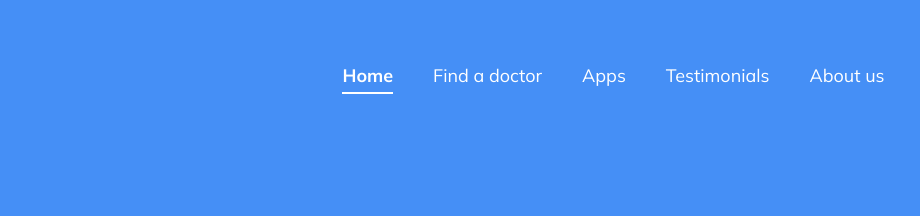
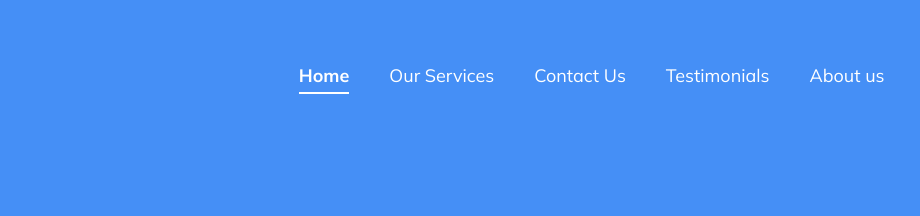
Before and after one commit to codejoygirl/MindfulNeuroCoaching, a plain HTML site: page index.html in a window 1280 px wide. Shown: the top 216 px of the page, 360-1280 px from the left. Drawn offline with nearby package versions, Linux system fonts and the light colour scheme.

Commit message:
Update index.html

```diff
--- a/index.html
+++ b/index.html
@@ -51,10 +51,10 @@
                                         <a href = "#" class = "nav-link text-white nav-active text-nowrap">Home</a>
                                     </li>
                                     <li class = "nav-item">
-                                        <a href = "#" class = "nav-link text-white text-nowrap">Find a doctor</a>
+                                        <a href = "#" class = "nav-link text-white text-nowrap">Our Services</a>
                                     </li>
                                     <li class = "nav-item">
-                                        <a href = "#" class = "nav-link text-white text-nowrap">Apps</a>
+                                        <a href = "#" class = "nav-link text-white text-nowrap">Contact Us</a>
                                     </li>
                                     <li class = "nav-item">
                                         <a href = "#" class = "nav-link text-white text-nowrap">Testimonials</a>
```
